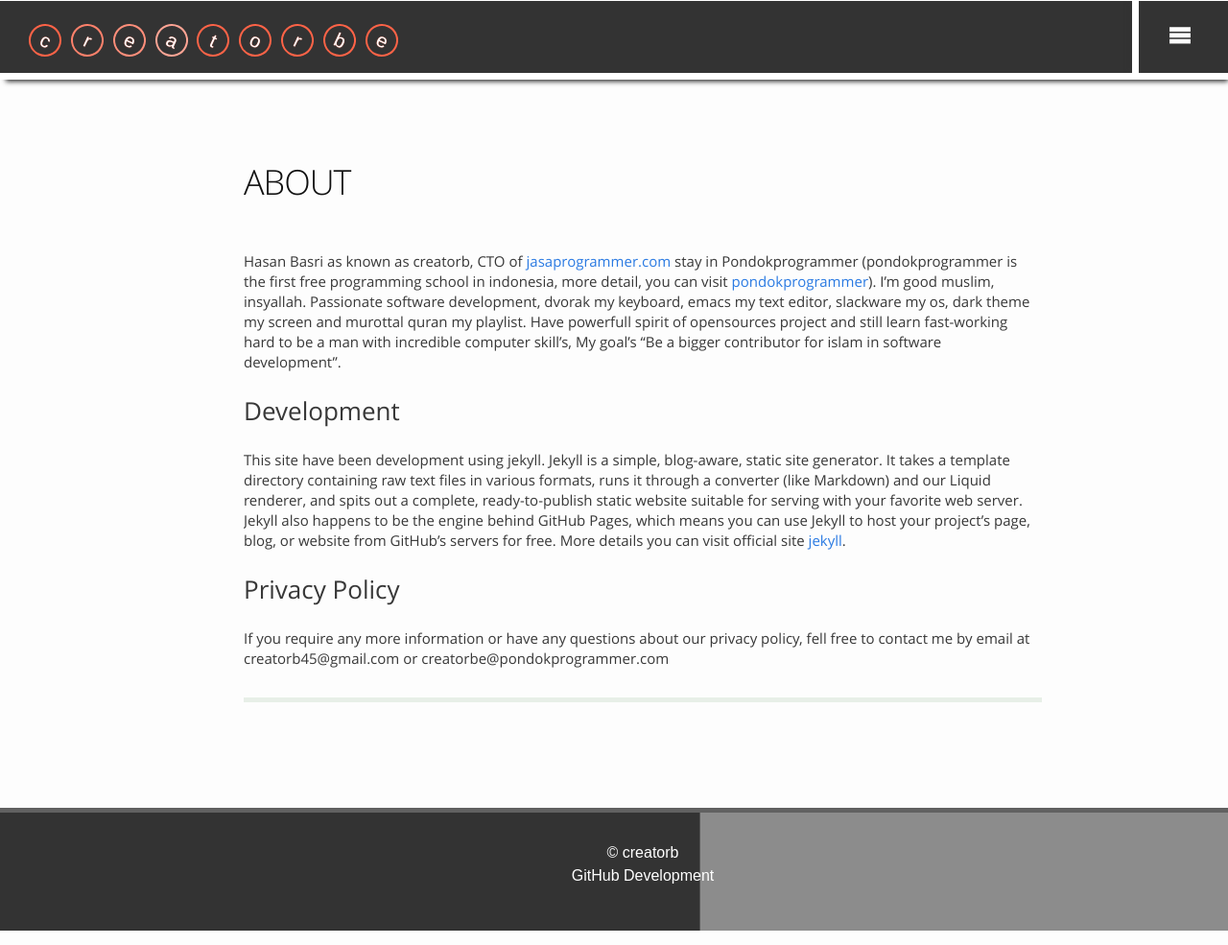
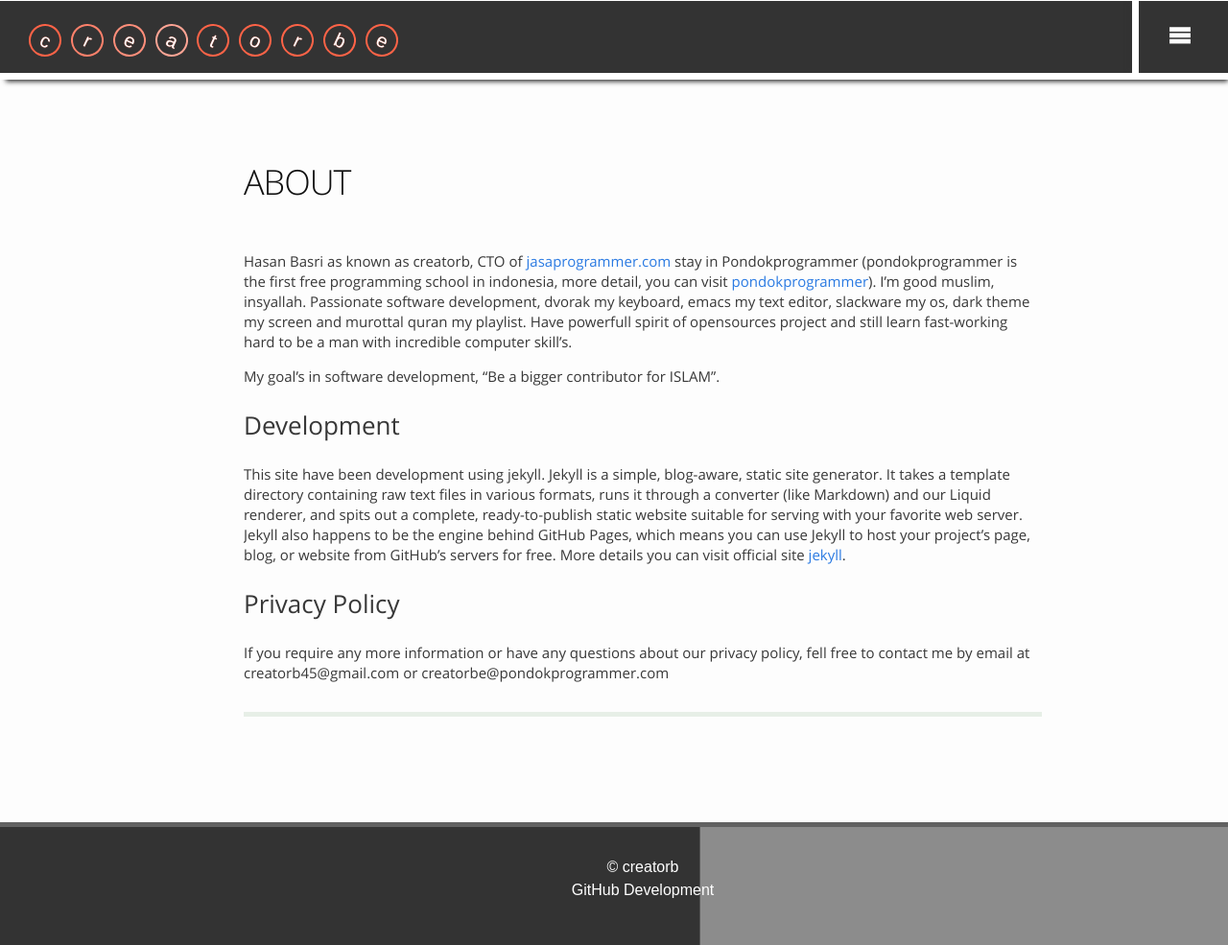
Before and after one commit to CreatorB/creatorb.github.io, a Jekyll site: the page built from about.md, in a window 1280 px wide. Shown: the whole page at 96% size. Built offline with Jekyll 4.4.1, drawn with Linux system fonts in a browser that asks for light colours.

Commit message:
fix words

```diff
--- a/about.md
+++ b/about.md
@@ -5,7 +5,9 @@ permalink: /about/
 ---
 
 Hasan Basri as known as creatorb, CTO of [jasaprogrammer.com](http://jasaprogrammer.com) stay in Pondokprogrammer (pondokprogrammer is the first free programming school in indonesia, more detail, you can visit [pondokprogrammer](http://pondokprogrammer.com)).
-I'm good muslim, insyallah. Passionate software development, dvorak my keyboard, emacs my text editor, slackware my os, dark theme my screen and murottal quran my playlist. Have powerfull spirit of opensources project and still learn fast-working hard to be a man with incredible computer skill's, My goal's "Be a bigger contributor for islam in software development".
+I'm good muslim, insyallah. Passionate software development, dvorak my keyboard, emacs my text editor, slackware my os, dark theme my screen and murottal quran my playlist. Have powerfull spirit of opensources project and still learn fast-working hard to be a man with incredible computer skill's.
+
+My goal's in software development, "Be a bigger contributor for ISLAM".
 
 ###Development
 This site have been development using jekyll. Jekyll is a simple, blog-aware, static site generator. It takes a template directory containing raw text files in various formats, runs it through a converter (like Markdown) and our Liquid renderer, and spits out a complete, ready-to-publish static website suitable for serving with your favorite web server. Jekyll also happens to be the engine behind GitHub Pages, which means you can use Jekyll to host your project’s page, blog, or website from GitHub’s servers for free. More details you can visit official site [jekyll](http://jekyllrb.com/){:target="_blank"}.
```
